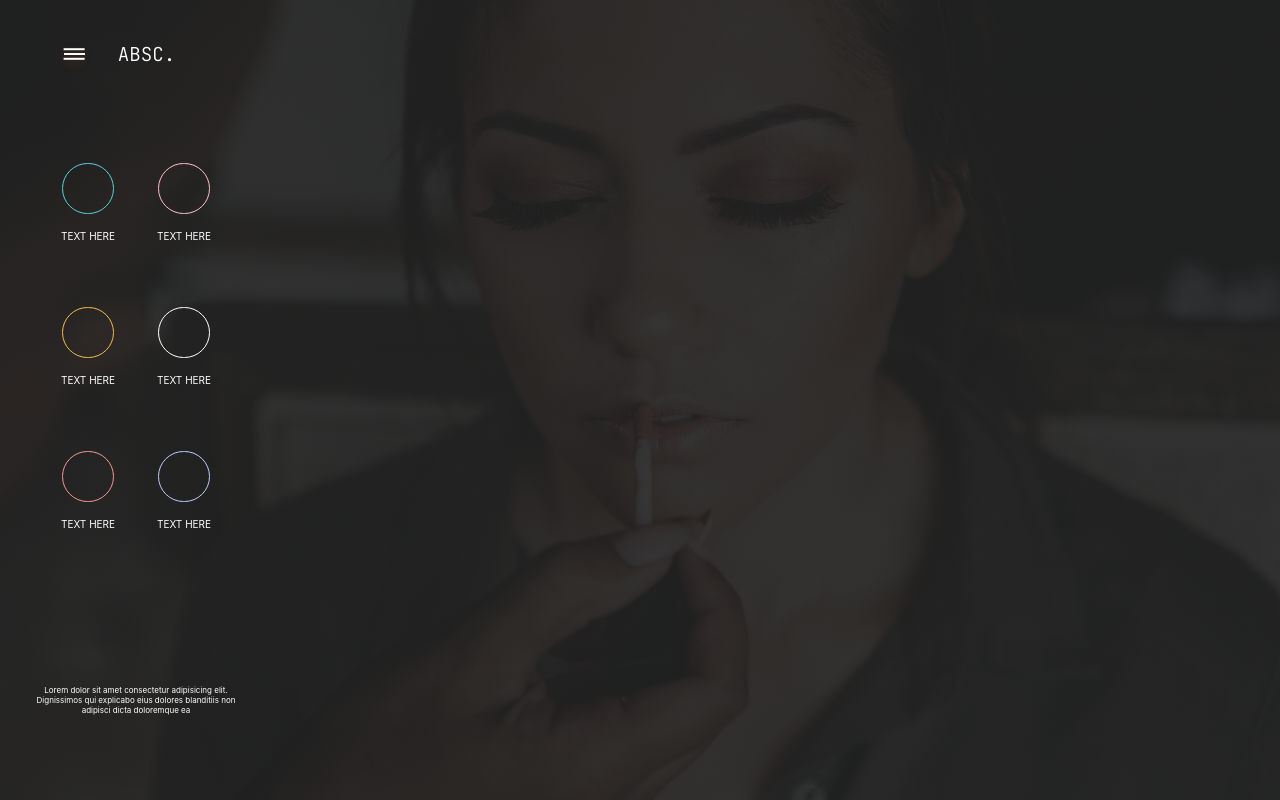
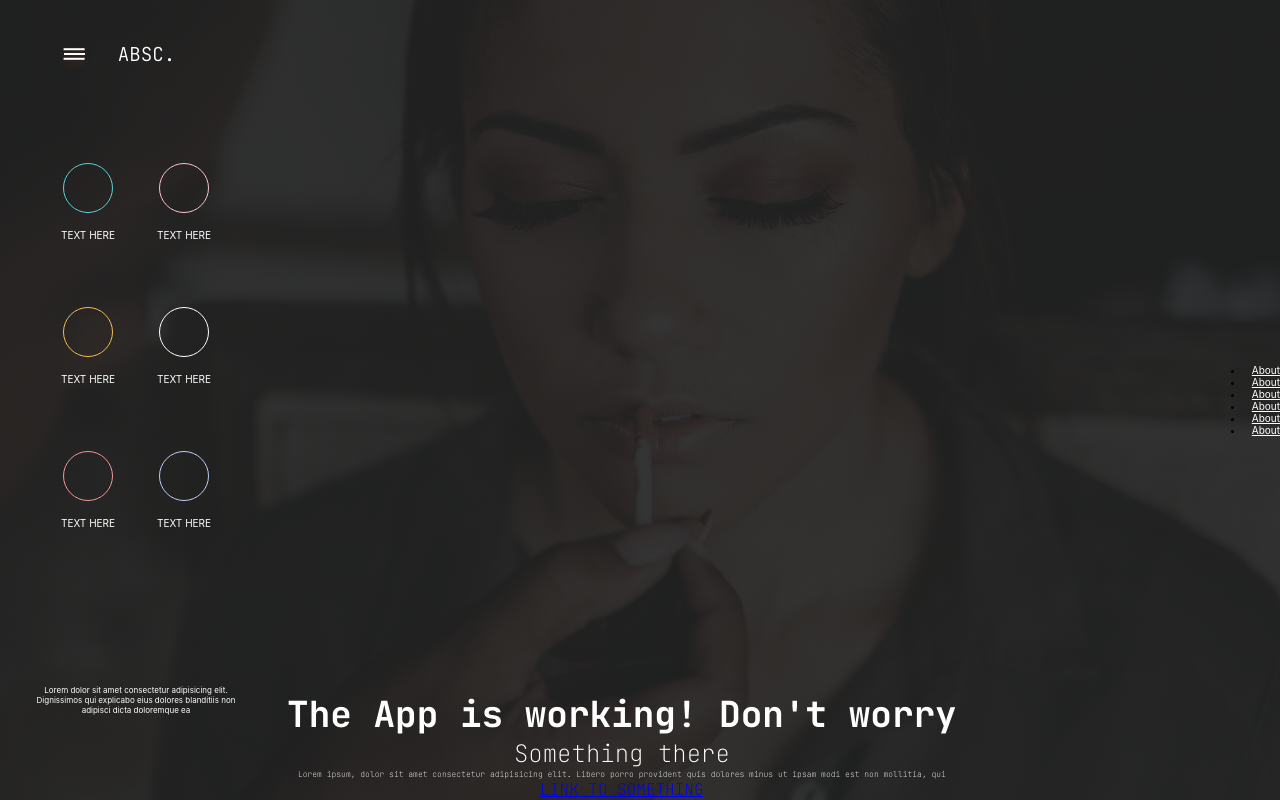
Before and after one commit to chris-arghiri/beauty-salon-project, a React (Create React App) app: page / in a window 1280 px wide. Built offline with nearby package versions, Linux system fonts and the light colour scheme.

Commit message:
starting modal component & adding static text

```diff
--- a/src/components/Header/Header.module.scss
+++ b/src/components/Header/Header.module.scss
@@ -2,6 +2,7 @@
 
 .Header {
   display: flex;
+  // flex-flow: column;
   align-items: center;
   height: 100vh;
   background-image: linear-gradient(
@@ -14,9 +15,18 @@
   text-align: center;
 
   &__text {
-    position: relative;
+    // align-self: start;
+    // margin-left: 10rem;
+    // margin-bottom: 10rem;
+    // margin: 0 0 10rem 10rem;
+    display: flex;
+    flex-flow: column;
+    justify-content: space-evenly;
+    align-items: center;
+    flex: 1;
+    align-self: flex-end;
     color: $color-white-default;
-    font-size: 3.5rem;
+    font-size: 1.5rem;
     font-family: 'JetBrains Mono';
     font-weight: 100;
   }
--- a/src/components/Header/index.tsx
+++ b/src/components/Header/index.tsx
@@ -6,7 +6,59 @@ const Header = () => {
   return (
     <div className={styles.Header}>
       <Sidebar />
-      {/* <h1 className={styles.Header__text}>The App is working! Don't worry</h1>; */}
+      <div className={styles.Header__text}>
+        <h2>The App is working! Don't worry</h2>
+        <p>Something there</p>
+        <p style={{ fontSize: '0.5rem' }}>
+          Lorem ipsum, dolor sit amet consectetur adipisicing elit. Libero porro
+          provident quis dolores minus ut ipsam modi est non mollitia, qui
+        </p>
+        <a href='#' style={{ fontSize: '1rem' }}>
+          LINK TO SOMETHING
+        </a>
+      </div>
+      <div
+        style={
+          {
+            // display: 'flex',
+            // width: '10rem',
+            // justifyContent: 'space-between',
+            // alignItems: ''
+          }
+        }>
+        <ul>
+          <li>
+            <a href='#' style={{ marginLeft: '0.5rem', color: '#fff' }}>
+              About
+            </a>
+          </li>
+          <li>
+            <a href='#' style={{ marginLeft: '0.5rem', color: '#fff' }}>
+              About
+            </a>
+          </li>
+          <li>
+            <a href='#' style={{ marginLeft: '0.5rem', color: '#fff' }}>
+              About
+            </a>
+          </li>
+          <li>
+            <a href='#' style={{ marginLeft: '0.5rem', color: '#fff' }}>
+              About
+            </a>
+          </li>
+          <li>
+            <a href='#' style={{ marginLeft: '0.5rem', color: '#fff' }}>
+              About
+            </a>
+          </li>
+          <li>
+            <a href='#' style={{ marginLeft: '0.5rem', color: '#fff' }}>
+              About
+            </a>
+          </li>
+        </ul>
+      </div>
     </div>
   );
 };
--- a/src/components/Menu/Menu.module.scss
+++ b/src/components/Menu/Menu.module.scss
@@ -2,6 +2,7 @@
 @import '../../sass//abstracts/mixins';
 
 .Menu {
+  z-index: 400;
   margin-top: 2.5rem;
   margin-left: 2.5rem;
   padding: 0;
@@ -13,7 +14,7 @@
   height: 1.3rem;
   cursor: pointer;
   text-decoration: none;
-  transition: all 0.2s ease-in-out;
+  transition: all 0.3s ease-in-out;
 
   &__buttonOpen {
     @include burger-button-line($color-white-default);
@@ -31,16 +32,18 @@
     @include burger-button-line(transparent);
 
     &::before {
+      background: $color-black-default;
       transform: translateX(-0.6rem) rotate(45deg);
     }
 
     &::after {
+      background: $color-black-default;
       transform: translateX(-0.6rem) rotate(-45deg);
     }
   }
 
   &__text {
-    display: block;
+    flex: 1;
     margin-top: 0.5rem;
     margin-left: 12rem;
     color: $color-white-default;
--- a/src/components/Menu/index.tsx
+++ b/src/components/Menu/index.tsx
@@ -1,30 +1,42 @@
-import React, { FunctionComponent, useState } from 'react';
+import React, { FunctionComponent, MouseEvent, useState } from 'react';
 import styles from './Menu.module.scss';
+import stylesModal from '../Modal/Modal.module.scss';
+import Modal from '../Modal';
 
 interface IMenuProps {}
 
 const Menu: FunctionComponent<IMenuProps> = (props) => {
   const [isToggled, setIsToggled] = useState<boolean>(false);
 
-  const menuOpenHandler = () => {
+  const showMenu = (event: MouseEvent<HTMLElement>) => {
     setIsToggled(true);
   };
 
-  const menuClosedHandler = () => {
+  const closeMenu = (event: MouseEvent<HTMLElement>) => {
     setIsToggled(!isToggled);
   };
 
   return (
     <div className={styles.Menu}>
-      <a
-        href='#'
-        className={
-          isToggled ? styles.Menu__buttonClose : styles.Menu__buttonOpen
-        }
-        onClick={isToggled ? menuClosedHandler : menuOpenHandler}>
-        {''}
-      </a>
-      <p className={styles.Menu__text}>ABSC.</p>
+      <a href='#' className={styles.Menu__buttonOpen} onClick={showMenu}></a>
+      <Modal isOpened={isToggled} /*close={closeMenu} */>
+        <a
+          href='#'
+          className={styles.Menu__buttonClose}
+          hidden={!isToggled}
+          onClick={closeMenu}></a>
+        <ul style={{ backgroundColor: '#000' }}>
+          <li style={{ color: 'white' }}>
+            <a href='/'></a>
+            <a href='/'></a>
+            <a href='/'></a>
+            <a href='/'></a>
+            <a href='/'></a>
+            <a href='/'></a>
+          </li>
+        </ul>
+      </Modal>
+      <h3 className={styles.Menu__text}>ABSC.</h3>
     </div>
   );
 };
--- /dev/null
+++ b/src/components/Modal/Modal.module.scss
@@ -0,0 +1,27 @@
+@import '../../sass/abstracts/mixins';
+@import '../../sass/abstracts//variables';
+
+.Modal {
+  position: fixed;
+  z-index: 500;
+  background-color: #fff;
+  width: 80%;
+  height: 80%;
+  top: 0;
+  left: 0;
+  transition: all 1s;
+  margin-top: 5rem;
+  margin-left: 5rem;
+  //   margin-top: 3rem;
+  //   margin-left: 4.5rem;
+  //   padding: 0;
+  //   position: relative;
+  //   display: flex;
+  //   justify-content: center;
+  //   align-items: center;
+  //   width: 1.3rem;
+  //   height: 1.3rem;
+  //   cursor: pointer;
+  //   text-decoration: none;
+  //   transition: all 1s ease-in-out;
+}
--- /dev/null
+++ b/src/components/Modal/index.tsx
@@ -0,0 +1,15 @@
+import { ReactComponent } from '*.svg';
+import React, { CSSProperties, FunctionComponent } from 'react';
+import styles from './Modal.module.scss';
+
+interface IModalProps {
+  children: React.ReactNode;
+  isOpened: boolean;
+  //   anchorStyle: { [key: string]: string };
+}
+
+const Modal: FunctionComponent<IModalProps> = ({ children, isOpened }) => {
+  return <div className={isOpened ? styles.Modal : undefined}>{children}</div>;
+};
+
+export default Modal;
--- a/src/components/NavigationItems/NavigationItem/NavigationItem.module.scss
+++ b/src/components/NavigationItems/NavigationItem/NavigationItem.module.scss
@@ -7,14 +7,22 @@
   align-items: center;
   height: 6rem;
 
-  &__link {
+  &__link:link,
+  &__link:visited {
     display: block;
-    width: 3.2rem;
-    height: 3.2rem;
+    width: 3.15rem;
+    height: 3.15rem;
     padding: 0;
     margin: 1rem 0;
     border-radius: 50%;
     text-decoration: none;
+    transition: all 0.5s;
+  }
+
+  &__link:hover,
+  &__link:active {
+    // border: 0.1rem solid $color-black-default;
+    transform: scale(1.1);
   }
 
   &__paragraph {
```
Also changed, not shown: 1 other file (tests, documents, lock files or other folders).
